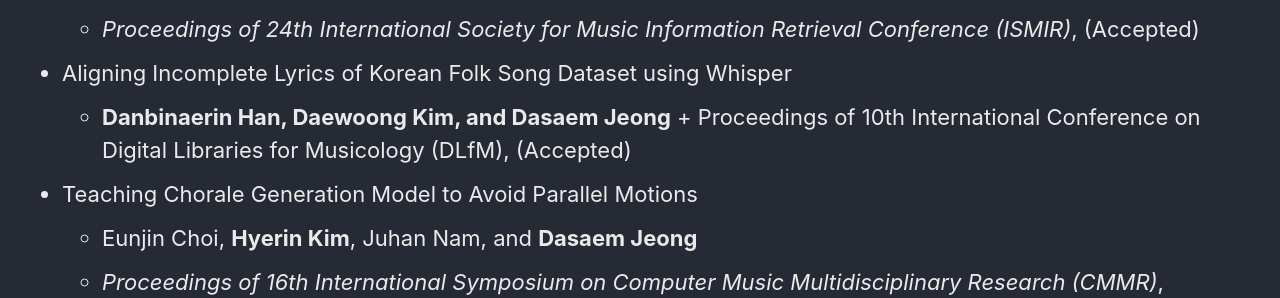
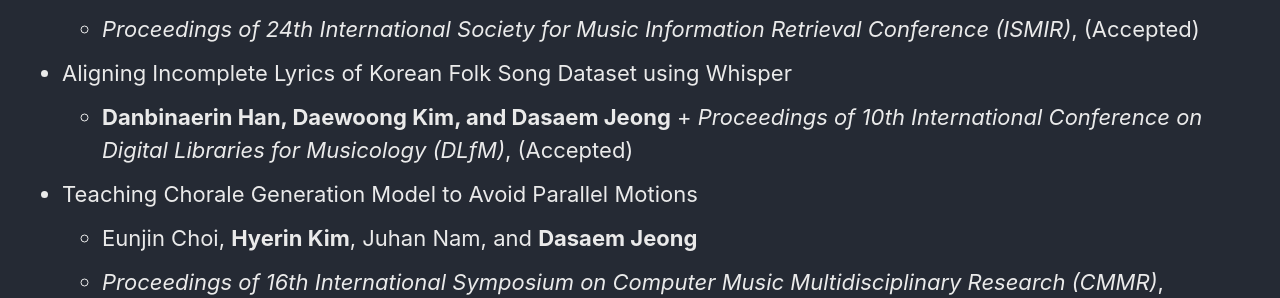
Before and after one commit to jdasam/jdasam.github.io, a Jekyll site: the page built from publications.md, in a window 1280 px wide and 900 px high, scrolled down 309 px. Shown: the part 156-454 px from the top of the window. Built offline with Jekyll 4.4.1, drawn with Linux system fonts in a browser that asks for light colours.

```diff
--- a/publications.md
+++ b/publications.md
@@ -15,7 +15,7 @@ permalink: /publications/
 
 * Aligning Incomplete Lyrics of Korean Folk Song Dataset using Whisper
 	+ **Danbinaerin Han, Daewoong Kim, and Dasaem Jeong**
- 	+ Proceedings of 10th International Conference on Digital Libraries for Musicology (DLfM), (Accepted)
+ 	+ *Proceedings of 10th International Conference on Digital Libraries for Musicology (DLfM)*, (Accepted)
 
 
 * Teaching Chorale Generation Model to Avoid Parallel Motions
```
